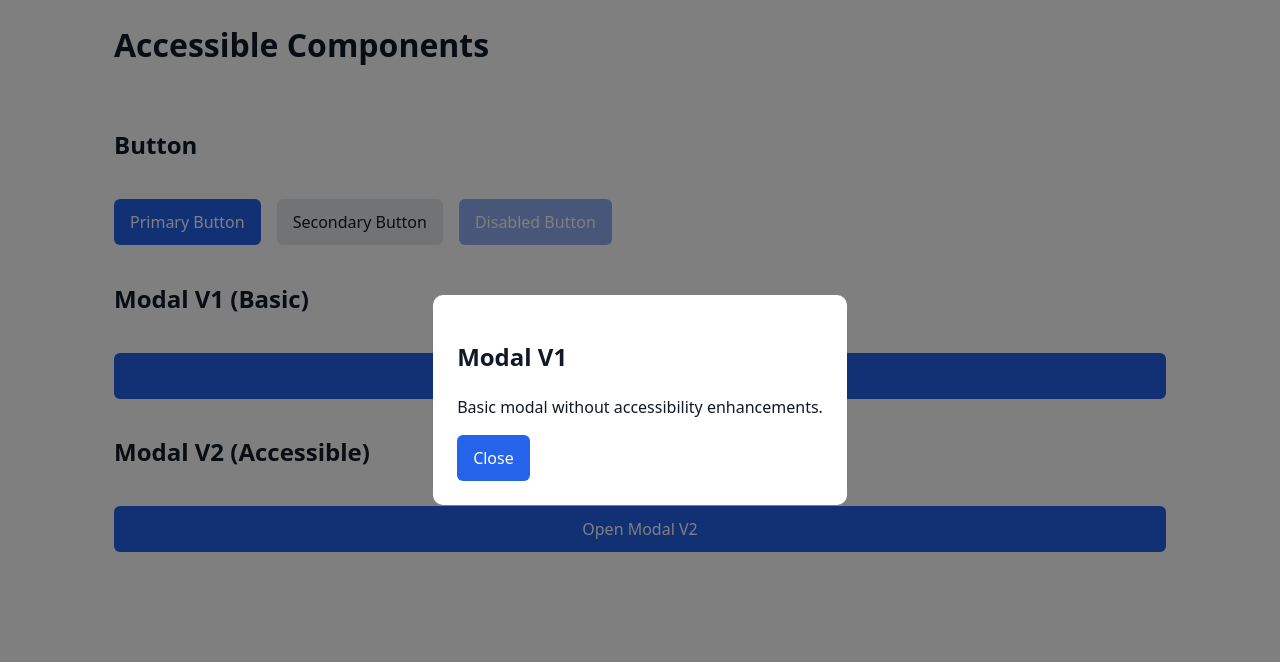
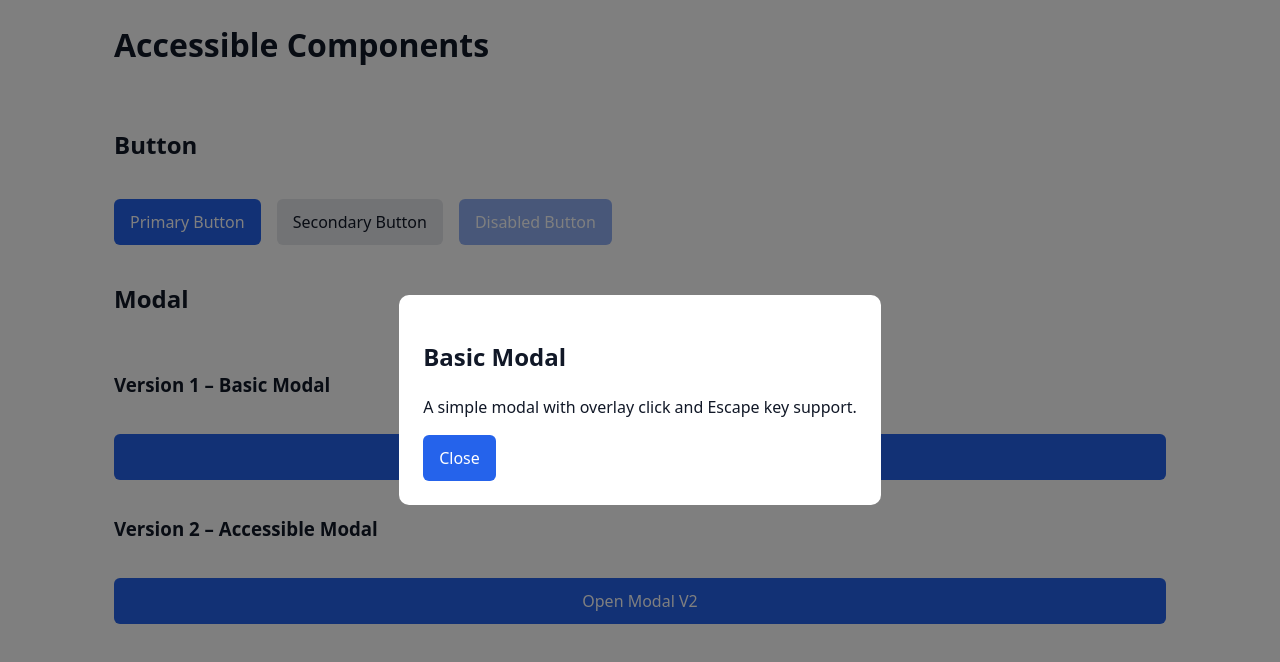
Before and after one commit to rpcorr/accessible-templates, a React (Vite) app: page / in a window 1280 px wide. Both pictures are taken after a click on the button "Open Modal V1". Shown: the top 662 px of the page. Built offline with nearby package versions, Linux system fonts and the light colour scheme.

Commit message:
place components in respective example files

```diff
--- a/src/App.tsx
+++ b/src/App.tsx
@@ -1,59 +1,13 @@
-import { useState } from 'react';
-import { Button } from './components/Button';
-import { ModalV1, ModalV2 } from './components/Modal';
+import { ButtonExamples, ModalExamples } from './examples';
 
 function App() {
-  const [v1Open, setV1Open] = useState(false);
-  const [v2Open, setV2Open] = useState(false);
-
   return (
     <main className="container stack">
       <h1>Accessible Components</h1>
 
-      {/* ======================
-          BUTTON SECTION
-      ====================== */}
-      <section className="stack">
-        <h2>Button</h2>
+      <ButtonExamples />
 
-        <div className="row">
-          <Button>Primary Button</Button>
-          <Button variant="secondary">Secondary Button</Button>
-          <Button disabled>Disabled Button</Button>
-        </div>
-      </section>
-
-      {/* ================= V1 ================= */}
-      <section className="stack">
-        <h2>Modal V1 (Basic)</h2>
-
-        <Button onClick={() => setV1Open(true)}>Open Modal V1</Button>
-
-        <ModalV1
-          isOpen={v1Open}
-          onClose={() => setV1Open(false)}
-          title="Modal V1"
-        >
-          <p>Basic modal without accessibility enhancements.</p>
-        </ModalV1>
-      </section>
-
-      {/* ================= V2 ================= */}
-      <section className="stack">
-        <h2>Modal V2 (Accessible)</h2>
-
-        <Button onClick={() => setV2Open(true)}>Open Modal V2</Button>
-
-        <ModalV2
-          isOpen={v2Open}
-          onClose={() => setV2Open(false)}
-          title="Modal V2"
-        >
-          <p>This modal includes focus trap + ARIA support.</p>
-
-          <Button>Focusable Button</Button>
-        </ModalV2>
-      </section>
+      <ModalExamples />
     </main>
   );
 }
--- /dev/null
+++ b/src/examples/ButtonExamples.tsx
@@ -0,0 +1,15 @@
+import { Button } from '../components/Button';
+
+export function ButtonExamples() {
+  return (
+    <section className="stack">
+      <h2>Button</h2>
+
+      <div className="row">
+        <Button>Primary Button</Button>
+        <Button variant="secondary">Secondary Button</Button>
+        <Button disabled>Disabled Button</Button>
+      </div>
+    </section>
+  );
+}
--- /dev/null
+++ b/src/examples/ModalExamples.tsx
@@ -0,0 +1,49 @@
+import { useRef, useState } from 'react';
+import { Button } from '../components/Button';
+import { ModalV1, ModalV2 } from '../components/Modal';
+
+export function ModalExamples() {
+  const [v1Open, setV1Open] = useState(false);
+  const [v2Open, setV2Open] = useState(false);
+
+  const triggerRef = useRef<HTMLButtonElement>(null);
+
+  return (
+    <section className="stack">
+      <h2>Modal</h2>
+
+      <article className="stack">
+        <h3>Version 1 – Basic Modal</h3>
+
+        <Button onClick={() => setV1Open(true)}>Open Modal V1</Button>
+
+        <ModalV1
+          isOpen={v1Open}
+          onClose={() => setV1Open(false)}
+          title="Basic Modal"
+        >
+          <p>A simple modal with overlay click and Escape key support.</p>
+        </ModalV1>
+      </article>
+
+      <article className="stack">
+        <h3>Version 2 – Accessible Modal</h3>
+
+        <Button ref={triggerRef} onClick={() => setV2Open(true)}>
+          Open Modal V2
+        </Button>
+
+        <ModalV2
+          isOpen={v2Open}
+          onClose={() => setV2Open(false)}
+          title="Accessible Modal"
+          triggerRef={triggerRef}
+        >
+          <p>Includes keyboard navigation and focus trapping.</p>
+
+          <Button>Focusable Button</Button>
+        </ModalV2>
+      </article>
+    </section>
+  );
+}
--- /dev/null
+++ b/src/examples/index.tsx
@@ -0,0 +1,2 @@
+export { ButtonExamples } from './ButtonExamples';
+export { ModalExamples } from './ModalExamples';
```
